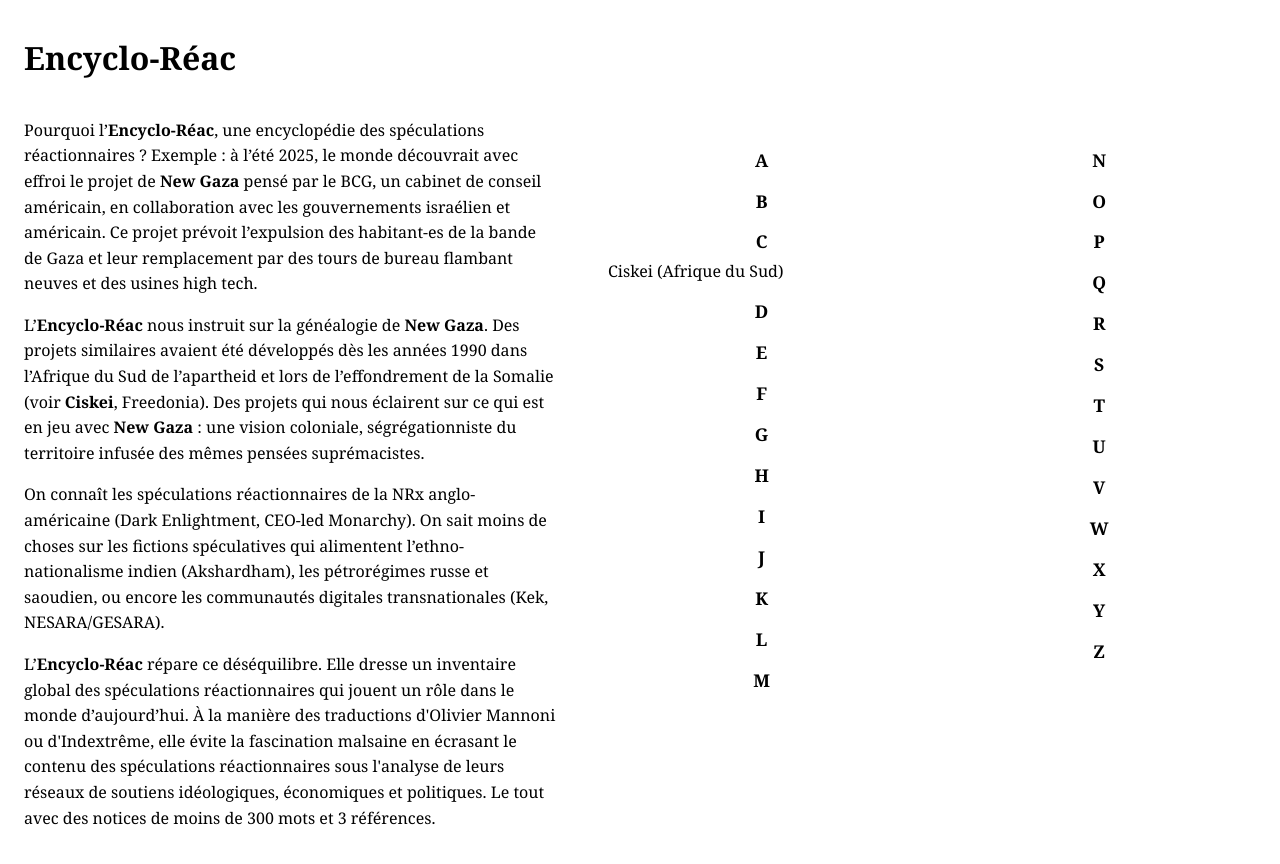
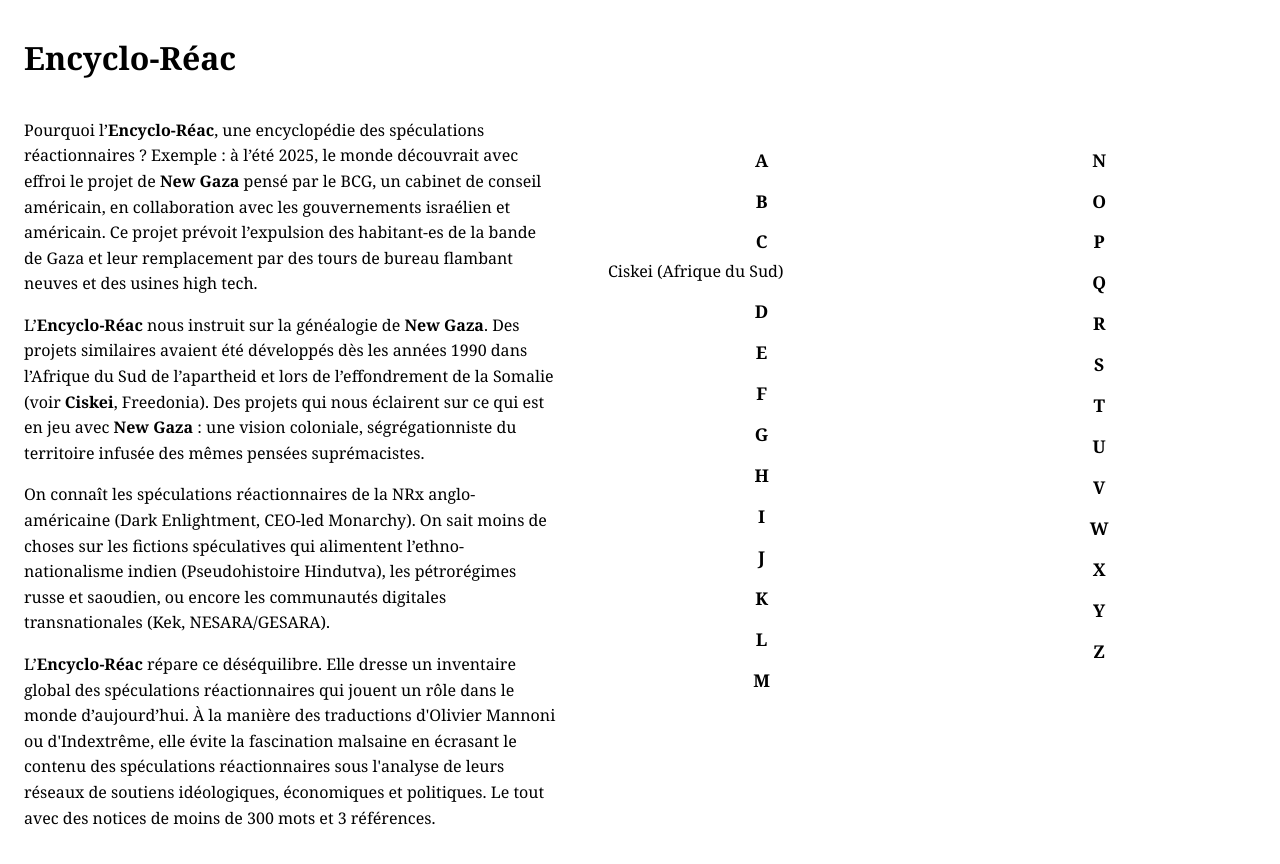
Before and after one commit to encycloreac/encycloreac.github.io, a Jekyll site: the page built from index.html, in a window 1280 px wide. Shown: the top 864 px of the page. Built offline with Jekyll 4.4.1, drawn with Linux system fonts in a browser that asks for light colours.

Commit message:
Update index.html

```diff
--- a/index.html
+++ b/index.html
@@ -3,5 +3,5 @@
 ---
 <p>Pourquoi l&rsquo;<b>Encyclo-Réac</b>, une encyclopédie des spéculations réactionnaires ? Exemple : à l&rsquo;été 2025, le monde découvrait avec effroi le projet de <b>New Gaza</b> pensé par le BCG, un cabinet de conseil américain, en collaboration avec les gouvernements israélien et américain. Ce projet prévoit l&rsquo;expulsion des habitant-es de la bande de Gaza et leur remplacement par des tours de bureau flambant neuves et des usines high tech.</p>
 <p>L&rsquo;<b>Encyclo-Réac</b> nous instruit sur la généalogie de <b>New Gaza</b>. Des projets similaires avaient été développés dès les années 1990 dans l&rsquo;Afrique du Sud de l&rsquo;apartheid et lors de l&rsquo;effondrement de la Somalie (voir <b>Ciskei</b>, Freedonia). Des projets qui nous éclairent sur ce qui est en jeu avec <b>New Gaza</b> : une vision coloniale, ségrégationniste du territoire infusée des mêmes pensées suprémacistes.</p>
-<p>On connaît les spéculations réactionnaires de la NRx anglo-américaine (Dark Enlightment, CEO-led Monarchy). On sait moins de choses sur les fictions spéculatives qui alimentent l&rsquo;ethno-nationalisme indien (Akshardham), les pétrorégimes russe et saoudien, ou encore les communautés digitales transnationales (Kek, NESARA/GESARA).</p>
+<p>On connaît les spéculations réactionnaires de la NRx anglo-américaine (Dark Enlightment, CEO-led Monarchy). On sait moins de choses sur les fictions spéculatives qui alimentent l&rsquo;ethno-nationalisme indien (Pseudohistoire Hindutva), les pétrorégimes russe et saoudien, ou encore les communautés digitales transnationales (Kek, NESARA/GESARA).</p>
 <p>L&rsquo;<b>Encyclo-Réac</b> répare ce déséquilibre. Elle dresse un inventaire global des spéculations réactionnaires qui jouent un rôle dans le monde d&rsquo;aujourd&rsquo;hui. À la manière des traductions d'Olivier Mannoni ou d'Indextrême, elle évite la fascination malsaine en écrasant le contenu des spéculations réactionnaires sous l'analyse de leurs réseaux de soutiens idéologiques, économiques et politiques. Le tout avec des notices de moins de 300 mots et 3 références.</p>
```
